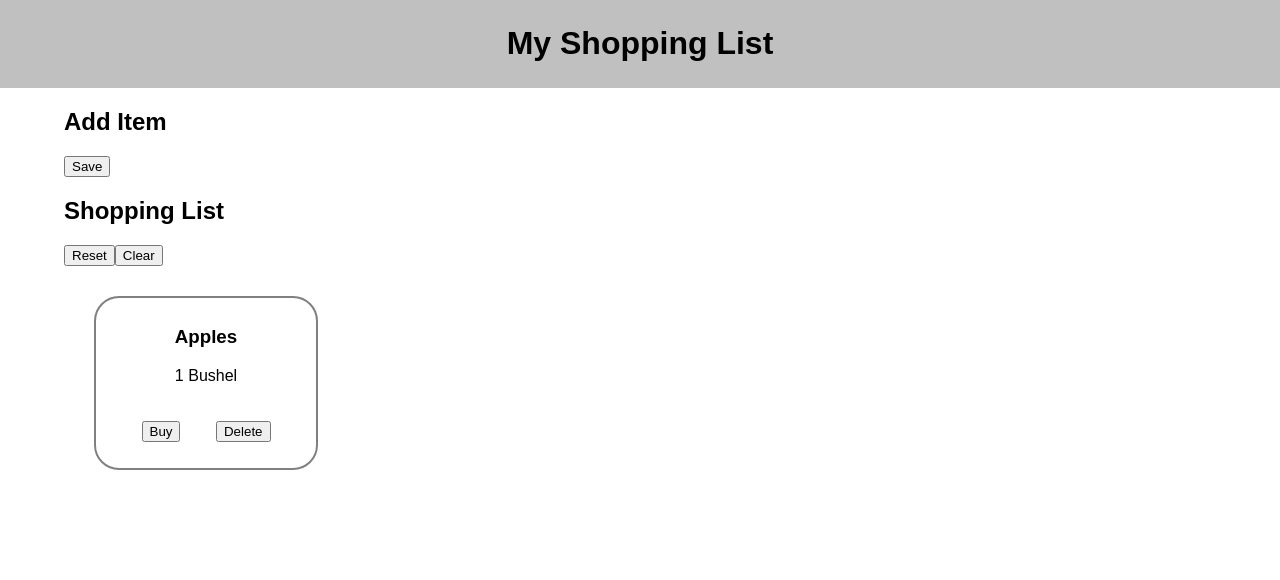
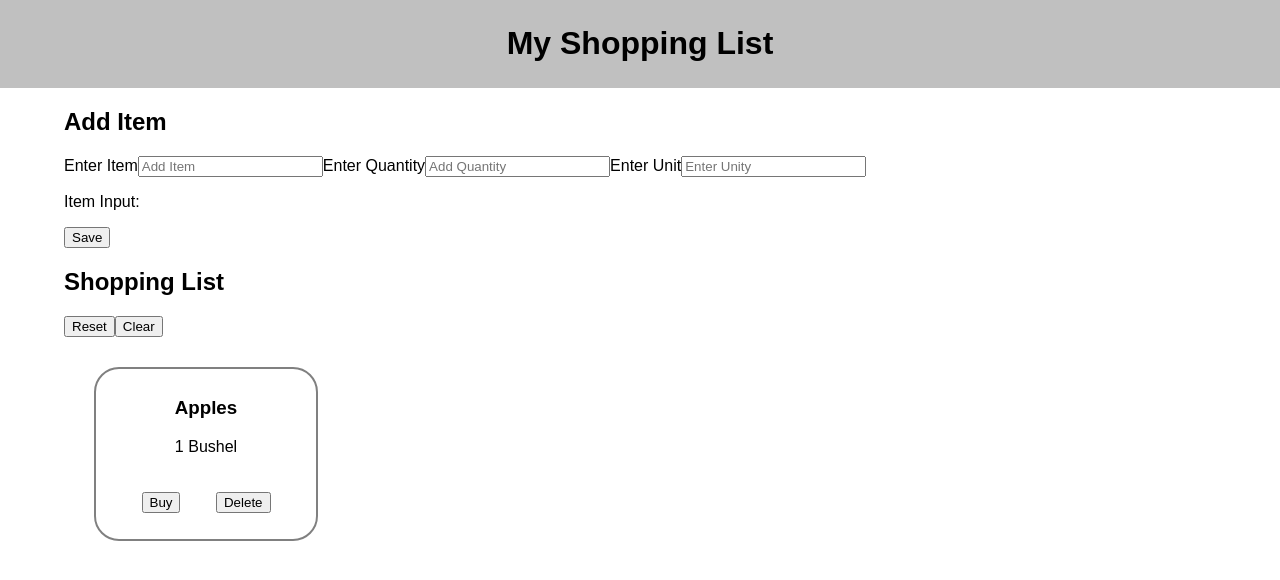
Before and after one commit to RyanOlson86/group-fs-react-shopping-list, a React (Vite) app: page / in a window 1280 px wide. Shown: the top 580 px of the page. Built offline with nearby package versions, Linux system fonts and the light colour scheme.

Commit message:
populated form, working on extracting values

```diff
--- a/src/components/App/App.jsx
+++ b/src/components/App/App.jsx
@@ -3,6 +3,7 @@ import { useEffect, useState } from 'react';
 import Header from '../Header/Header.jsx'
 import './App.css';
 import axios from 'axios'
+import Form from '../Form/Form.jsx';
 
 
 function App() {
@@ -31,8 +32,9 @@ function App() {
         <div className="App">
             <Header />
             <main>
-                <h2>Add Item</h2>
-                <button>Save</button>
+                {/* <h2>Add Item</h2>
+                <button>Save</button> */}
+                <Form />
                 <h2>Shopping List</h2>
                 <button>Reset</button>
                 <button>Clear</button>
@@ -46,7 +48,7 @@ function App() {
                 </div>
             </main>
         </div>
-    );
+    )
 }
 
 export default App;
--- /dev/null
+++ b/src/components/Form/Form.jsx
@@ -0,0 +1,30 @@
+import { useState } from "react"
+
+const Form = () => {
+    const [itemInput, setItemInput] = useState('')
+
+    return (
+        <>
+            <h2>Add Item</h2>
+            <form>
+                <label htmlFor="itemInput">Enter Item</label>
+                <input
+                    required type="text"
+                    id="itemInput"
+                    placeholder="Add Item"
+                    onChange={(evt) => {
+                        setItemInput(evt.target.value)
+                    }}
+                    value={itemInput} />
+                <label htmlFor="quantityInput">Enter Quantity</label>
+                <input required type="number" id="quantityInput" placeholder="Add Quantity" />
+                <label htmlFor="unitInput">Enter Unit</label>
+                <input type="text" id="unitInput" placeholder="Enter Unity" />
+                <p>Item Input: {itemInput}</p>
+                <button>Save</button>
+            </form>
+        </>
+    )
+}
+
+export default Form
```
Also changed, not shown: 1 other file (tests, documents, lock files or other folders).
